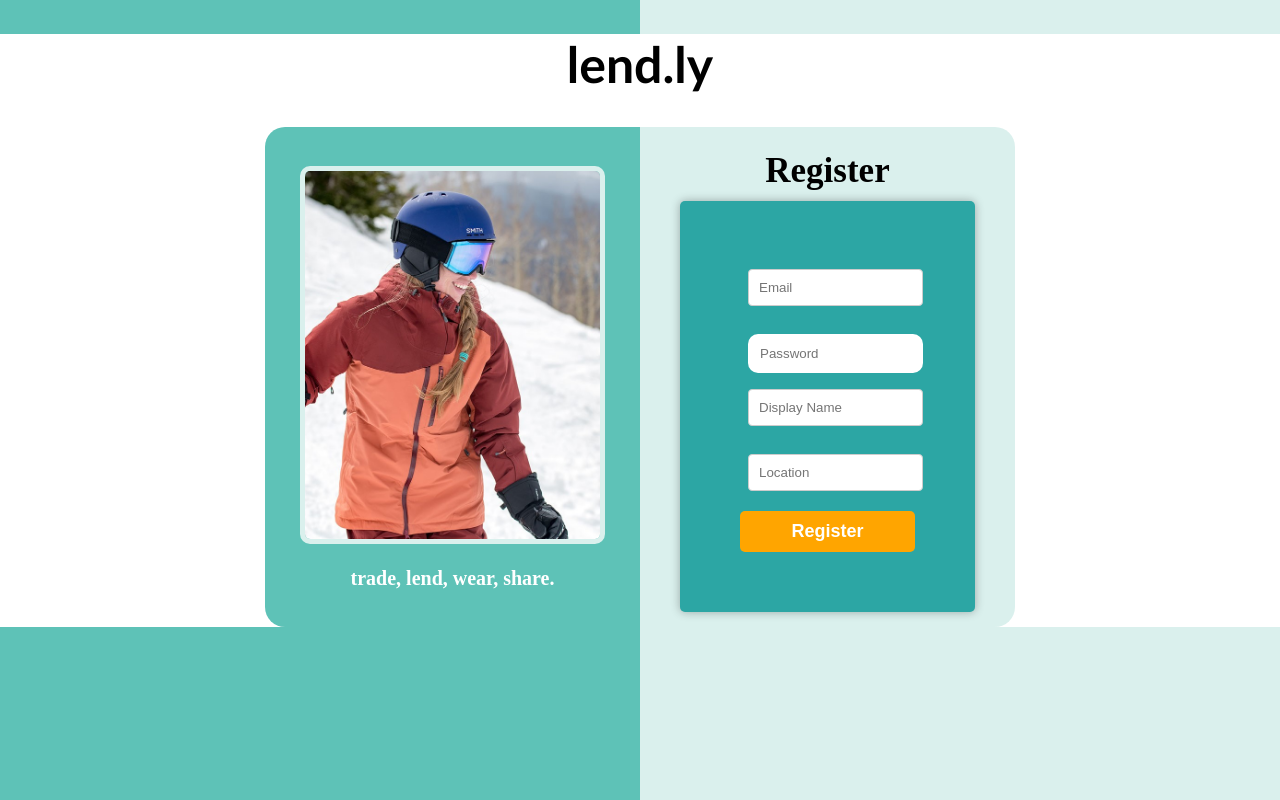
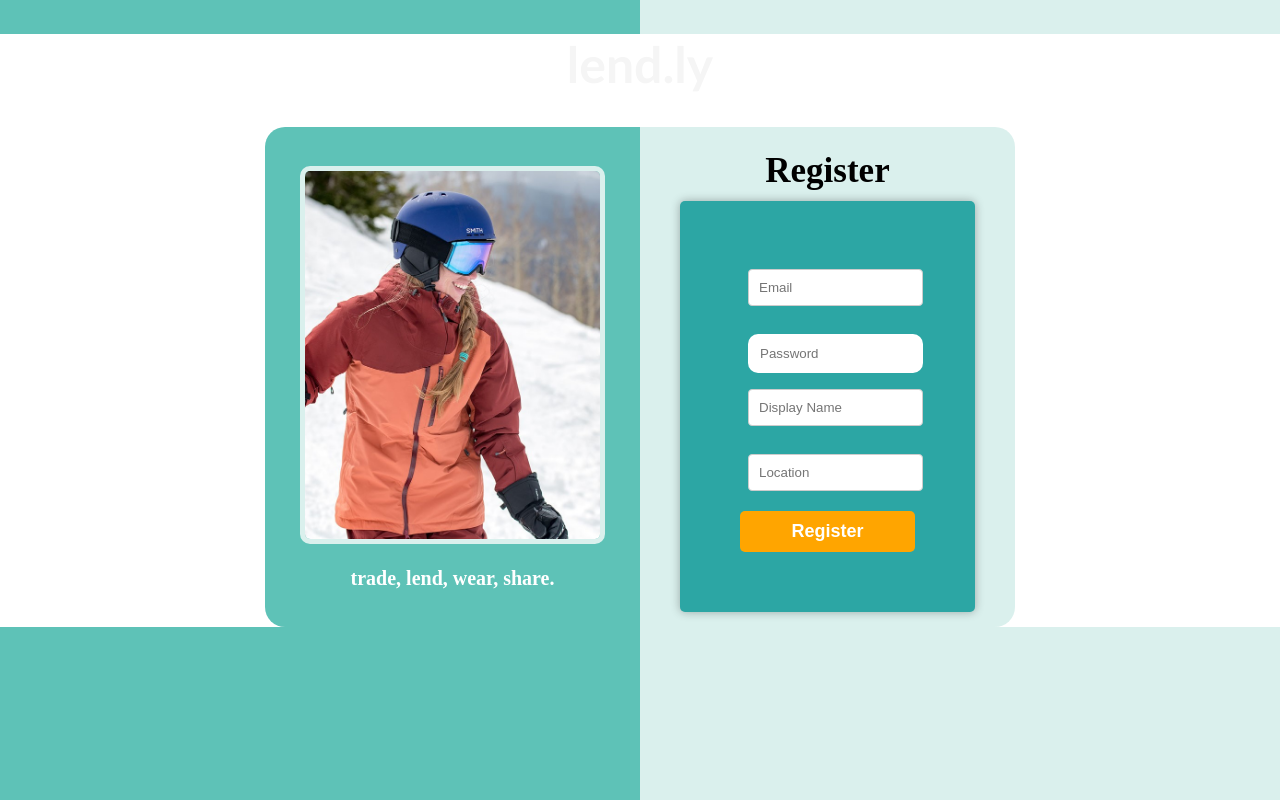
Before and after one commit to neeleshg23/lendly, a React (Create React App) app in the folder frontend/: page /register in a window 1280 px wide. Built offline with nearby package versions, Linux system fonts and the light colour scheme.

Commit message:
final commit

```diff
--- a/frontend/src/ItemListing.css
+++ b/frontend/src/ItemListing.css
@@ -1,10 +1,14 @@
-body, h1 {
+body {
     color: black;
     font-family: Calibri;
 }
 
 body {
     background: linear-gradient(to right, #5EC2B7 50%, #DAF0ED 50%);
+}
+
+h1 {
+    color: whitesmoke;
 }
 
 .search {
--- a/frontend/src/components/ItemListing.jsx
+++ b/frontend/src/components/ItemListing.jsx
@@ -18,8 +18,6 @@ function ProductListingPage({user}) {
 
   // for navigation to next page
   const navigate = useNavigate();
-
-
 
   // Define event handlers for form inputs
   const handleNameChange = (event) => {
@@ -42,8 +40,6 @@ function ProductListingPage({user}) {
     }
     setImages(imagesArray);
   };
-
-
 
   // Handler for currency input
   const handleChange = (e) => {
--- a/frontend/src/components/Register.jsx
+++ b/frontend/src/components/Register.jsx
@@ -3,7 +3,7 @@ import { useNavigate } from 'react-router-dom';
 import './../App.css';
 import image from "./../images/jacket.jpg"
 
-const Register = () => {
+const Register = ({setUser}) => {
   const [state, setState] = useState({
     email: '',
     password: '',
@@ -41,7 +41,8 @@ const Register = () => {
 
     if (response.ok) {
       console.log('User created successfully');
-      navigate('/market');
+      setUser(user);
+      navigate('/profile');
     } else {
       console.error('Error creating user');
       // Show an error message
--- a/frontend/src/components/RouterLinks.jsx
+++ b/frontend/src/components/RouterLinks.jsx
@@ -1,4 +1,4 @@
-import React from "react";
+import React, { useState } from "react";
 import { BrowserRouter as Router, Routes, Route } from "react-router-dom";
 import "./../App.css";
 import Home from "./Home";
@@ -9,7 +9,9 @@ import Login from "./Login";
 import Register from "./Register";
 import ItemListing from "./ItemListing"
 
-const RouterLinks = ({ user }) => {
+const RouterLinks = () => {
+  const [user, setUser] = useState(null);
+
   return (
     <Router>
       <Routes>
@@ -17,7 +19,7 @@ const RouterLinks = ({ user }) => {
         <Route path="/market" element={<Market />} />
         <Route path="/about" element={<About user={user} />} />
         <Route path="/login" element={<Login />}/>
-        <Route path="/register" element={<Register />}/>
+        <Route path="/register" element={<Register setUser={setUser}/>}/>
         <Route path="/listing" element={<ItemListing />} />
         <Route path="/profile" element={<Profile user={user} />} />
       </Routes>
```
